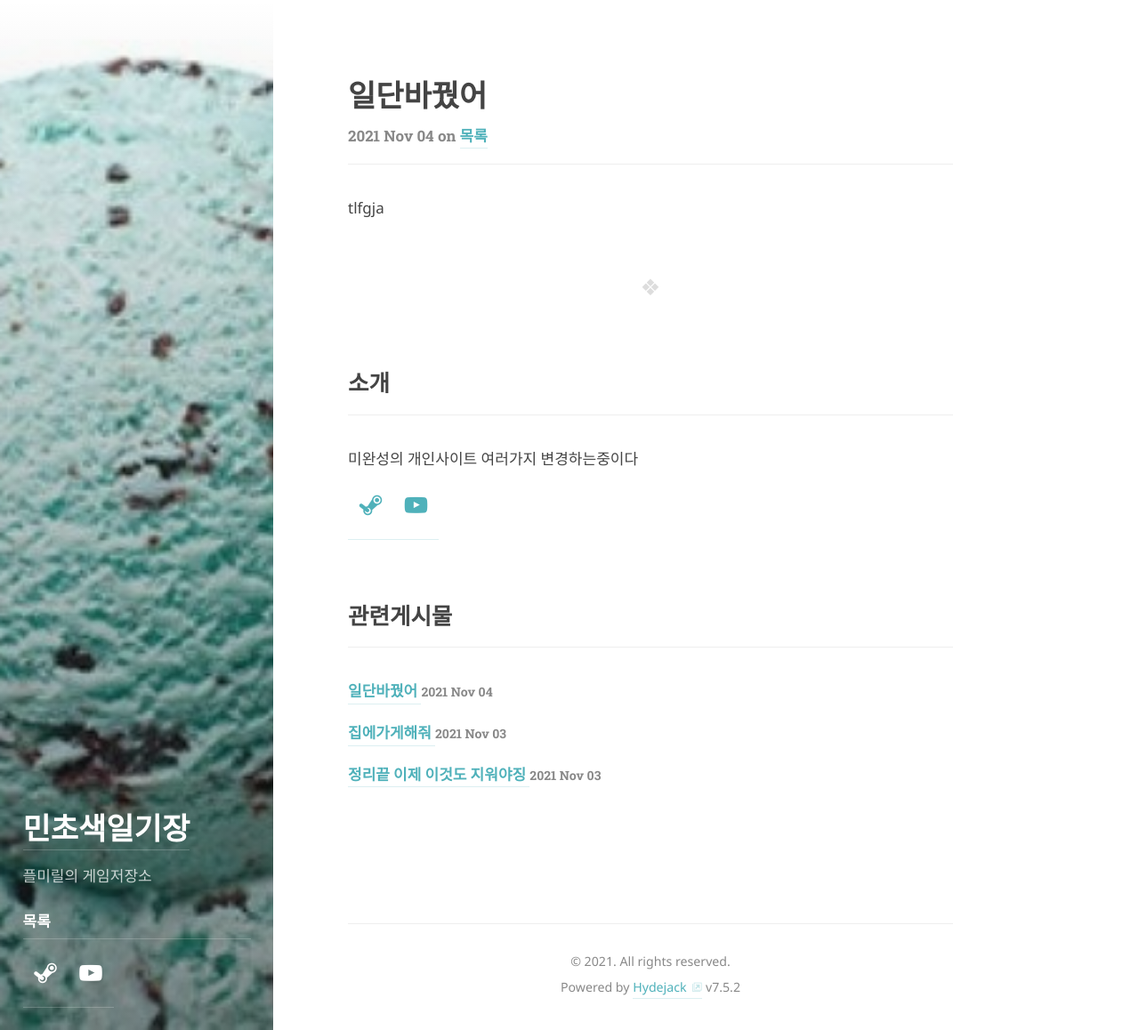
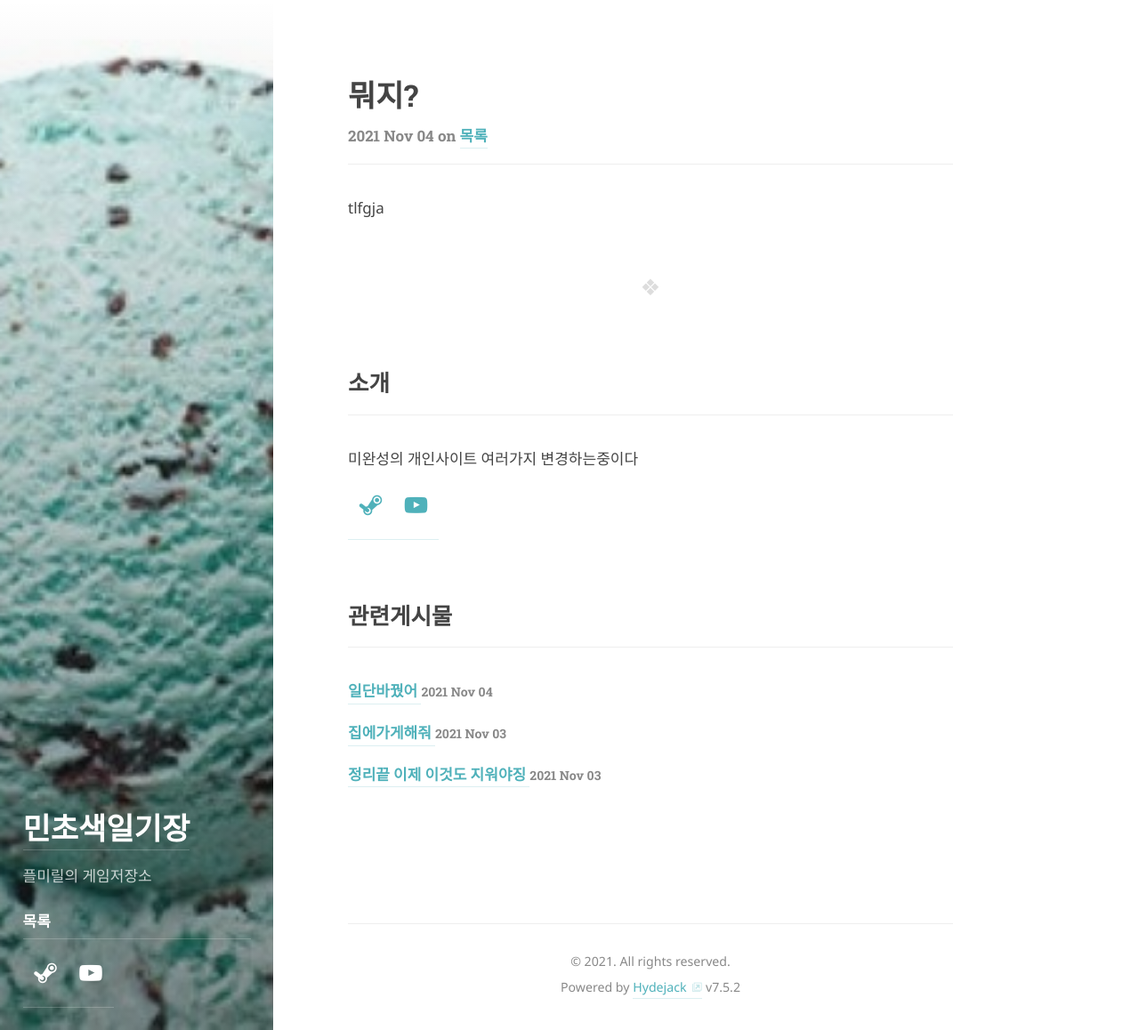
Before and after one commit to chanyou12/chanyou12.github.io, a Jekyll site: the page built from _posts/2021-11-04-1_일기.md, in a window 1280 px wide and 1158 px high. Shown: the whole window at 89% size. Built offline with Jekyll 4.4.1, drawn with Linux system fonts in a browser that asks for light colours; some web fonts are replaced.

Commit message:
Update 2021-11-04-1_일기.md

```diff
--- a/_posts/2021-11-04-1_일기.md
+++ b/_posts/2021-11-04-1_일기.md
@@ -1,6 +1,6 @@
 ---
 layout: post
-title: 일단바꿨어
+title: 뭐지?
 description: >
 tags: [hyde]
 ---
```
